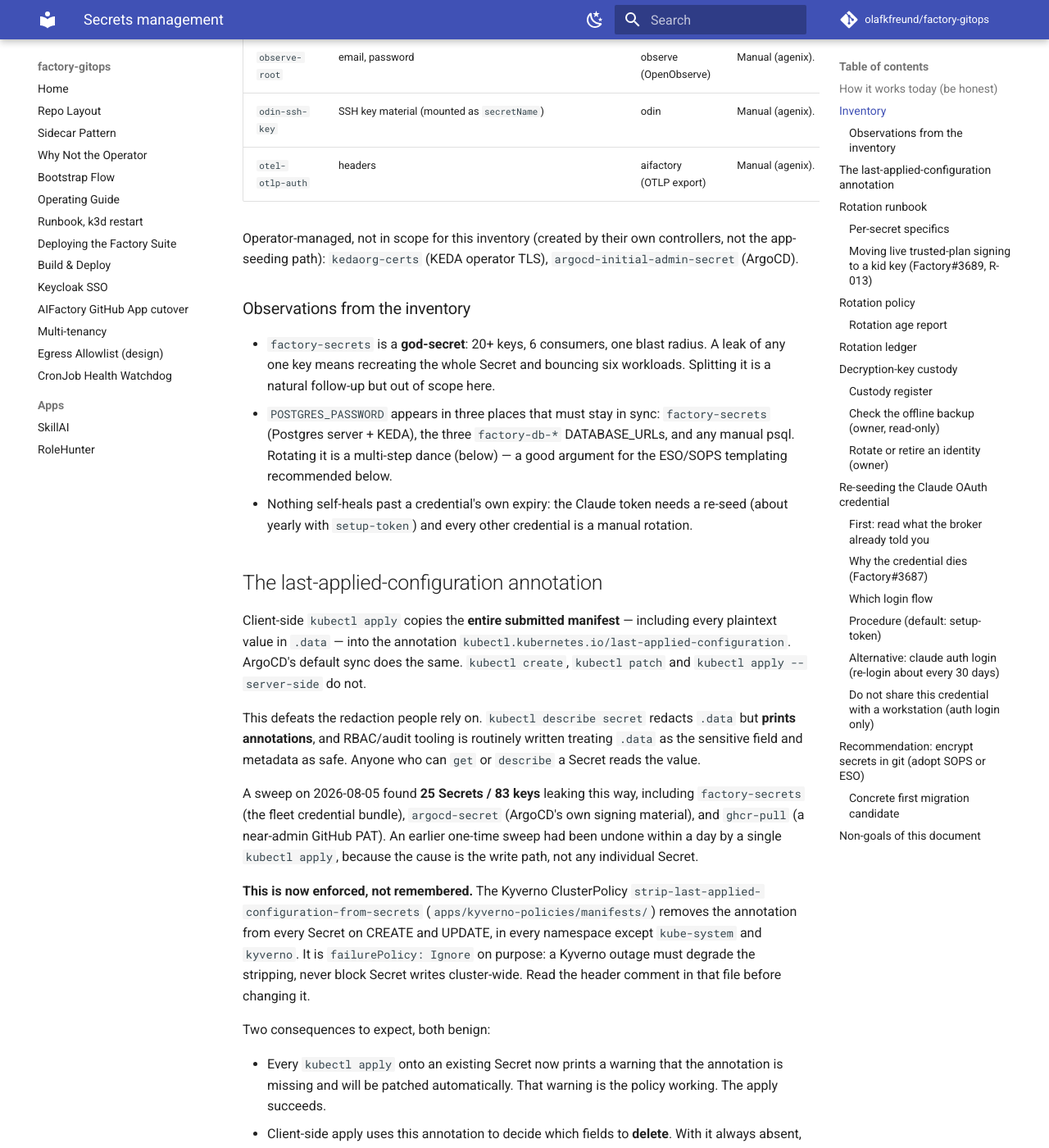
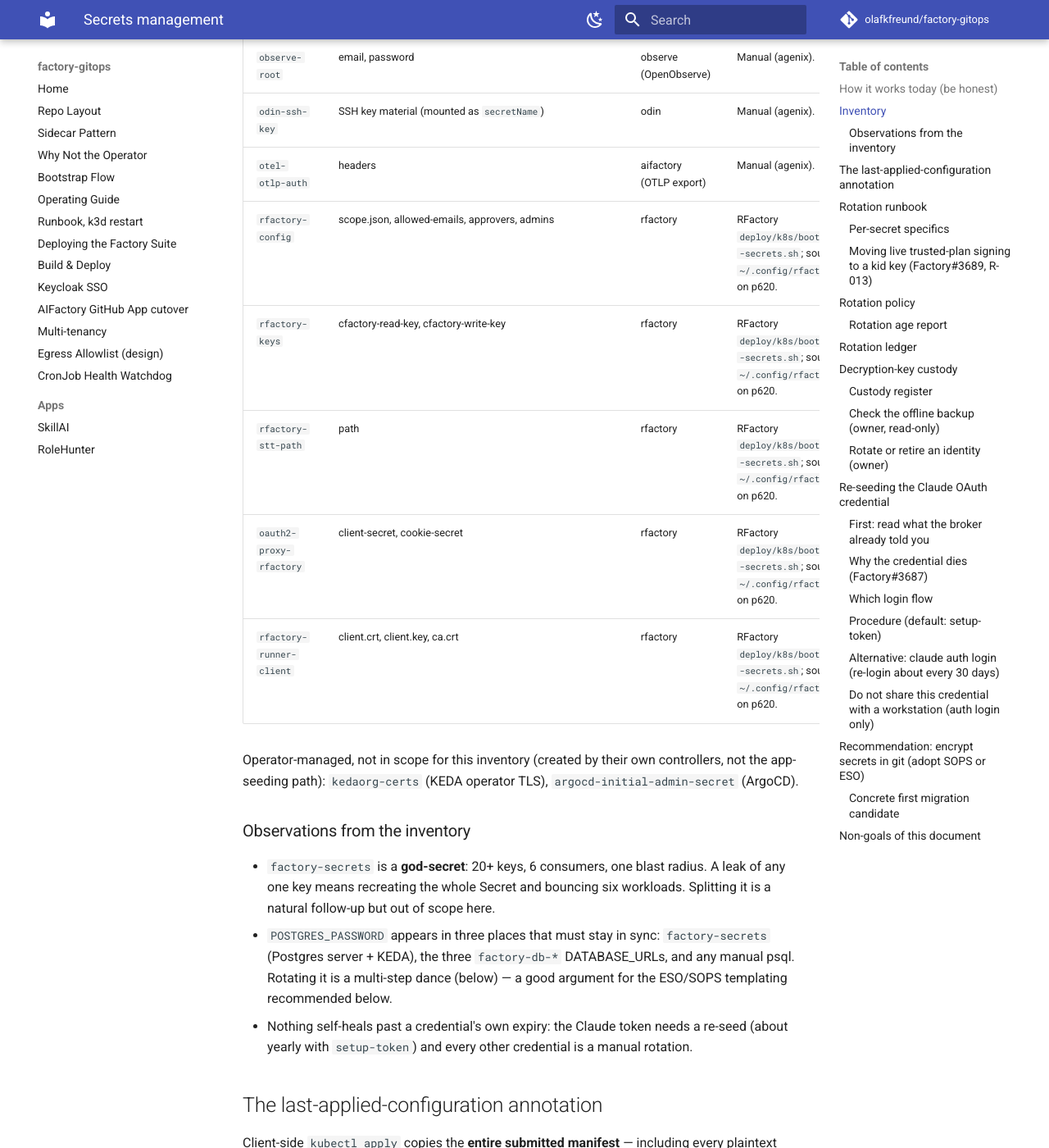
Before and after one commit to olafkfreund/factory-gitops, an MkDocs documentation site: the page built from docs/secrets-management.md, in a window 1280 px wide and 1400 px high, scrolled down 2886 px. Shown: the whole window at 82% size. Built offline with MkDocs 1.6.1 and Material for MkDocs 9.7.7, drawn with Linux system fonts in a browser that asks for light colours; comment, search, counter and statistics services are not loaded; some of the changed text lies outside the part shown.

Commit message:
feat(rfactory): tunnel route and secrets ledger for RFactory (RFactory#33 step 6)
Implemented by the coder agent; the lead left the non-credential
rfactory-config out of the rotation ledger.

Co-Authored-By: Claude Opus 5.5 <noreply@anthropic.com>
Claude-Session: https://claude.ai/code/session_01WtDyDuXMvrv6kmPhFS8sU3

````diff
--- a/docs/secrets-management.md
+++ b/docs/secrets-management.md
@@ -50,7 +50,7 @@ All are namespace `factory` and seeded via agenix on p510 unless noted.
 | `factory-secrets` | POSTGRES_PASSWORD, GITHUB_TOKEN, APP_API_TOKEN, CFACTORY_READ_KEY, AIFACTORY_TRUSTED_PLAN_KEY_PFACTORY (+ optional `__2026Q4` and `PFACTORY_TRUSTED_PLAN_SIGNING_KEY__2026Q4`, Factory#3689), PFACTORY_CONTRACT_SIGNING_KEY__PF-2026-10 (Ed25519 seed, TFactory#1432), {PFACTORY,TFACTORY,AIFACTORY}_JWT_SECRET, {PFACTORY,TFACTORY,AIFACTORY}_OIDC_CLIENT_SECRET, OPENAI_API_KEY, OPENAI_COMPATIBLE_API_KEY, GEMINI_API_KEY, CONTEXT7_KEY, LANGCHAIN_API_KEY, RAPIDAPI_KEY, CLAUDE_CODE_OAUTH_TOKEN, OLLAMA_API_KEY, CFACTORY_AUDIT_HMAC_SECRET, CFACTORY_CREDENTIAL_KEY, KMS_FERNET_KEY (aifactory at-rest key; rotation re-encrypts, see AIFactory `python -m server.crypto`) | pfactory, tfactory, aifactory, cfactory, backups, keda triggerauth | Manual (agenix). The catch-all secret — highest blast radius. |
 | `minio-creds` | S3_ACCESS_KEY, S3_SECRET_KEY; optional STS_ACCESS_KEY, STS_SECRET_KEY (AIFactory#2023: a non-root MinIO user `aifactory-sts`, created by the minio-create-bucket hook; read by aifactory as S3_STS_*) | minio, minio bucket-init, pfactory, tfactory, aifactory, backups | Manual (agenix). Rotate = recreate + bounce minio and every consumer. STS keys: new pair, resync minio (the hook tries to disable the previous user but only best effort: check `mc admin user list` and disable the old key by hand if it is still enabled), restart aifactory. |
 | `minio-kms` | MINIO_KMS_SECRET_KEY | minio | Manual (agenix). The object-encryption KEK — see docs/encryption-at-rest.md; compromise-only rotation, see [Rotation policy](#rotation-policy). |
-| `factory-cli-creds` | claude-credentials.json (+ codex/copilot/gemini keys) | pfactory, tfactory, aifactory (mounted) | Claude credential: `claude setup-token` (about 1 year) re-seeded by hand; cred-broker (`apps/cred-broker`) watches the expiry and refreshes only an `auth login` credential. Others manual. |
+| `factory-cli-creds` | claude-credentials.json (+ codex/copilot/gemini keys) | pfactory, tfactory, aifactory, rfactory (mounted) | Claude credential: `claude setup-token` (about 1 year) re-seeded by hand; cred-broker (`apps/cred-broker`) watches the expiry and refreshes only an `auth login` credential. Others manual. |
 | `factory-db-pfactory` | DATABASE_URL | pfactory | Manual (agenix). Derived from POSTGRES_PASSWORD; rotate together. |
 | `factory-db-tfactory` | DATABASE_URL | tfactory | Manual (agenix). As above. |
 | `factory-db-aifactory` | DATABASE_URL | aifactory | Manual (agenix). As above. |
@@ -61,6 +61,11 @@ All are namespace `factory` and seeded via agenix on p510 unless noted.
 | `observe-root` | email, password | observe (OpenObserve) | Manual (agenix). |
 | `odin-ssh-key` | SSH key material (mounted as `secretName`) | odin | Manual (agenix). |
 | `otel-otlp-auth` | headers | aifactory (OTLP export) | Manual (agenix). |
+| `rfactory-config` | scope.json, allowed-emails, approvers, admins | rfactory | RFactory `deploy/k8s/bootstrap-secrets.sh`; source `~/.config/rfactory` on p620. |
+| `rfactory-keys` | cfactory-read-key, cfactory-write-key | rfactory | RFactory `deploy/k8s/bootstrap-secrets.sh`; source `~/.config/rfactory` on p620. |
+| `rfactory-stt-path` | path | rfactory | RFactory `deploy/k8s/bootstrap-secrets.sh`; source `~/.config/rfactory` on p620. |
+| `oauth2-proxy-rfactory` | client-secret, cookie-secret | rfactory | RFactory `deploy/k8s/bootstrap-secrets.sh`; source `~/.config/rfactory` on p620. |
+| `rfactory-runner-client` | client.crt, client.key, ca.crt | rfactory | RFactory `deploy/k8s/bootstrap-secrets.sh`; source `~/.config/rfactory` on p620. |
 
 Operator-managed, not in scope for this inventory (created by their own
 controllers, not the app-seeding path): `kedaorg-certs` (KEDA operator TLS),
@@ -309,6 +314,10 @@ weekly by `.github/workflows/secret-rotation-due.yml` via
 | `CFACTORY_CREDENTIAL_KEY` | 365 | unknown | - |
 | `CFACTORY_AUDIT_HMAC_SECRET` | none | unknown | - |
 | `minio-kms` | none | unknown | - |
+| `rfactory-keys` | 365 | unknown | - |
+| `rfactory-stt-path` | 365 | unknown | - |
+| `oauth2-proxy-rfactory` | 365 | unknown | - |
+| `rfactory-runner-client` | 365 | unknown | - |
 <!-- rotation-ledger:end -->
 
 ## Decryption-key custody
@@ -489,7 +498,7 @@ edit agenix. Never paste the token into a command line, a log or an issue.
    running pods will not adopt the one-year file; a fresh pod's seed step copies it directly.
 
    ```sh
-   kubectl --context k3d-factory -n factory rollout restart deploy/pfactory deploy/tfactory deploy/aifactory
+   kubectl --context k3d-factory -n factory rollout restart deploy/pfactory deploy/tfactory deploy/aifactory deploy/rfactory
    ```
 
 6. Check TFactory accepts it (its `/v1/models` probe):
````
Also changed, not shown: 1 other file.
